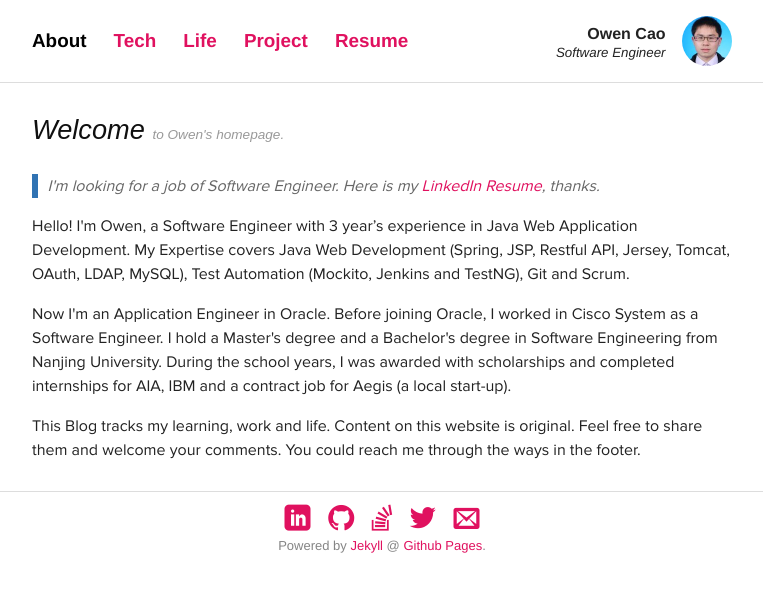
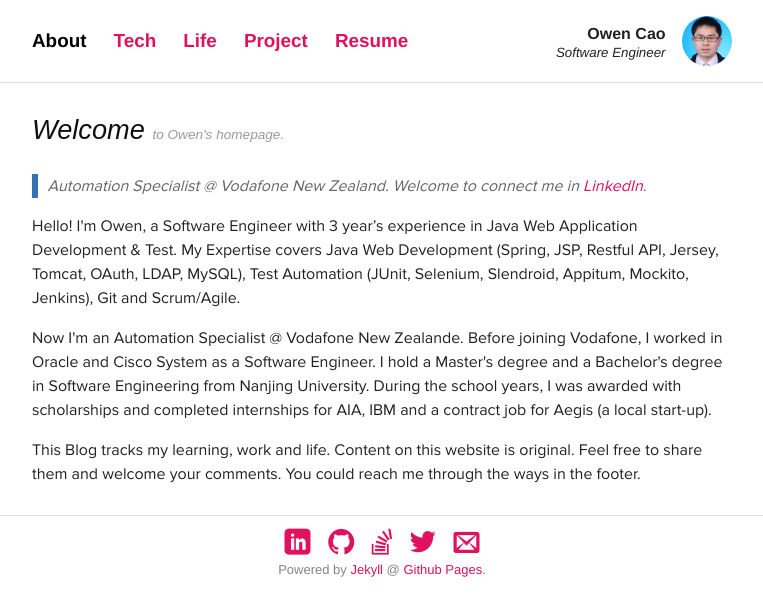
Before and after one commit to cynosure7/cynosure7.github.io, a Jekyll site: the page built from index.html, in a window 1280 px wide. Shown: the top 616 px of the page, without its empty margins (258-1021 px from the left). Built offline with Jekyll 4.4.1, drawn with Linux system fonts in a browser that asks for light colours; some web fonts are replaced; Markdown is read by kramdown in place of the engine named in the settings.

Commit message:
change home page and change reference

```diff
--- a/index.html
+++ b/index.html
@@ -14,12 +14,12 @@ description: Hello Owen Homepage.
   </h1>
   <blockquote>
   <p>
-    I'm looking for a job of Software Engineer. Here is my <a target="_blank" href="https://nz.linkedin.com/in/owencao">LinkedIn Resume</a>, thanks.
+    Automation Specialist @ Vodafone New Zealand. Welcome to connect me in <a target="_blank" href="https://nz.linkedin.com/in/owencao">LinkedIn</a>.
   </p>
   </blockquote>
-  	<p>Hello! I'm Owen, a Software Engineer with 3 year’s experience in Java Web Application Development. My Expertise covers Java Web Development (Spring, JSP, Restful API, Jersey, Tomcat, OAuth, LDAP, MySQL), Test Automation (Mockito, Jenkins and TestNG), Git and Scrum.</p>
+  	<p>Hello! I'm Owen, a Software Engineer with 3 year’s experience in Java Web Application Development & Test. My Expertise covers Java Web Development (Spring, JSP, Restful API, Jersey, Tomcat, OAuth, LDAP, MySQL), Test Automation (JUnit, Selenium, Slendroid, Appitum, Mockito, Jenkins), Git and Scrum/Agile.</p>
 
-	<p>Now I'm an Application Engineer in Oracle. Before joining Oracle, I worked in Cisco System as a Software Engineer. I hold a Master's degree and a Bachelor's degree in Software Engineering from Nanjing University. During the school years, I was awarded with scholarships and completed internships for AIA, IBM and a contract job for Aegis (a local start-up).</p>
+	<p>Now I'm an Automation Specialist @ Vodafone New Zealande. Before joining Vodafone, I worked in Oracle and Cisco System as a Software Engineer. I hold a Master's degree and a Bachelor's degree in Software Engineering from Nanjing University. During the school years, I was awarded with scholarships and completed internships for AIA, IBM and a contract job for Aegis (a local start-up).</p>
 
 	<p>This Blog tracks my learning, work and life. Content on this website is original. Feel free to share them and welcome your comments. You could reach me through the ways in the footer.</p>
 </section>
```
Also changed, not shown: _posts/2015-05-27-Sonar-Deployment-MacOS.md (+3 -3 lines).
